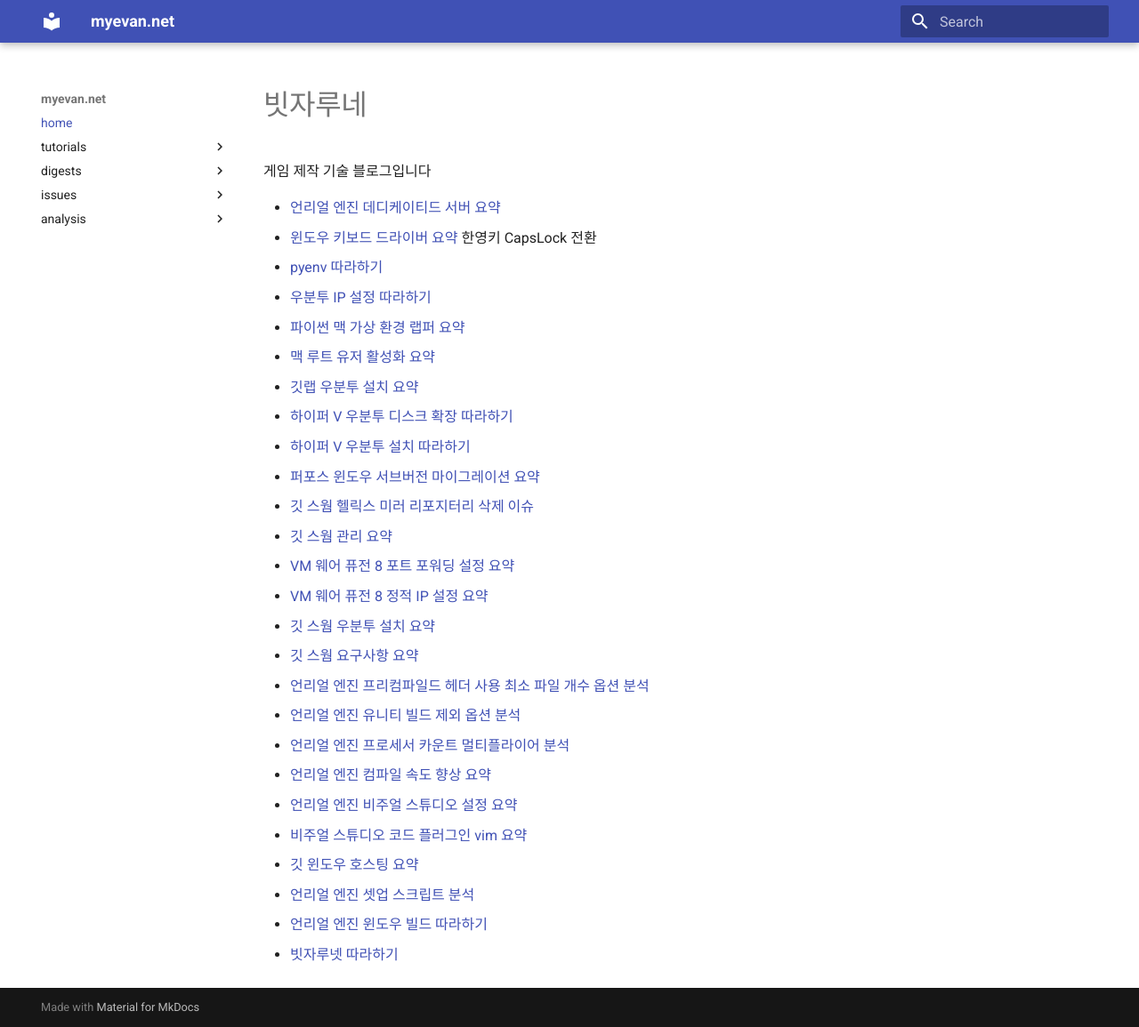
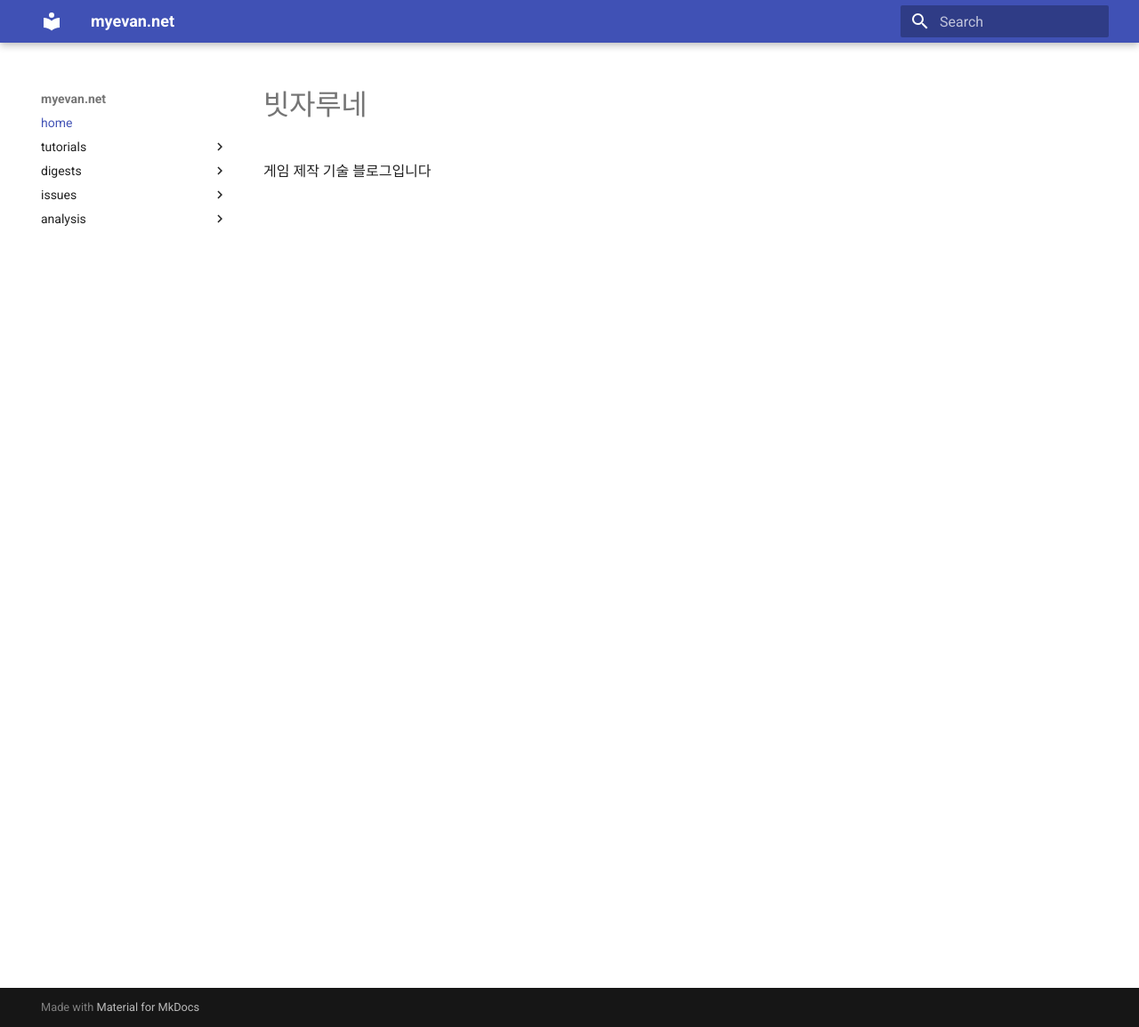
Before and after one commit to myevan/myevan-home, an MkDocs documentation site: the page built from docs/index.md, in a window 1280 px wide and 1155 px high. Shown: the whole window at 89% size. Built offline with MkDocs 1.6.1 and Material for MkDocs 9.7.7, drawn with Linux system fonts in a browser that asks for light colours; old or Windows-style settings are respelled for this version of MkDocs.

Commit message:
첫 페이지 내용 정리

```diff
--- a/docs/index.md
+++ b/docs/index.md
@@ -1,30 +1,3 @@
 # 빗자루네
 
 게임 제작 기술 블로그입니다
-
-* [언리얼 엔진 데디케이티드 서버 요약](ue4_dedicated_server_digest.md)
-* [윈도우 키보드 드라이버 요약](windows_keyboard_digest.md) 한영키 CapsLock 전환
-* [pyenv 따라하기](pyenv_tutorial.md)
-* [우분투 IP 설정 따라하기](ubuntu_setup_ip_tutorial.md)
-* [파이썬 맥 가상 환경 랩퍼 요약](python_mac_venv_wrapper_digest.md)
-* [맥 루트 유저 활성화 요약](mac_root_enable_digest.md)
-* [깃랩 우분투 설치 요약](gitlab_ubuntu_installation_digest.md)
-* [하이퍼 V 우분투 디스크 확장 따라하기](hyper_v_ubuntu_disk_expanding_tutorial.md)
-* [하이퍼 V 우분투 설치 따라하기](hyper_v_ubuntu_installation_tutorial.md)
-* [퍼포스 윈도우 서브버전 마이그레이션 요약](helix_perforce_windows_svn_migration_digest.md)
-* [깃 스웜 헬릭스 미러 리포지터리 삭제 이슈](helix_gitswarm_ubuntu_mirror_repository_delete_issue.md)
-* [깃 스웜 관리 요약](helix_gitswarm_ubuntu_administration_digest.md)
-* [VM 웨어 퓨전 8 포트 포워딩 설정 요약](vmware_fusion_8_port_forwarding_digest.md)
-* [VM 웨어 퓨전 8 정적 IP 설정 요약](vmware_fusion_8_static_ip_digest.md)
-* [깃 스웜 우분투 설치 요약](helix_gitswarm_ubuntu_installation_digest.md)
-* [깃 스웜 요구사항 요약](helix_gitswarm_requirements_digest.md)
-* [언리얼 엔진 프리컴파일드 헤더 사용 최소 파일 개수 옵션 분석](ue4_min_files_using_precompiled_header_analysis.md)
-* [언리얼 엔진 유니티 빌드 제외 옵션 분석](ue4_faster_without_unity_analysis.md)
-* [언리얼 엔진 프로세서 카운트 멀티플라이어 분석](ue4_processor_count_multiplier_analysis.md)
-* [언리얼 엔진 컴파일 속도 향상 요약](ue4_boost_compile_times_digest.md)
-* [언리얼 엔진 비주얼 스튜디오 설정 요약](ue4_windows_vs_setup_digest.md)
-* [비주얼 스튜디오 코드 플러그인 vim 요약](vscode_plugin_vim_digest.md)
-* [깃 윈도우 호스팅 요약](git_windows_hosting_digest.md)
-* [언리얼 엔진 셋업 스크립트 분석](ue4_setup_script_analysis.md)
-* [언리얼 엔진 윈도우 빌드 따라하기](ue4_windows_build_tutorial.md)
-* [빗자루넷 따라하기](myevan_site_tutorial.md)
```
